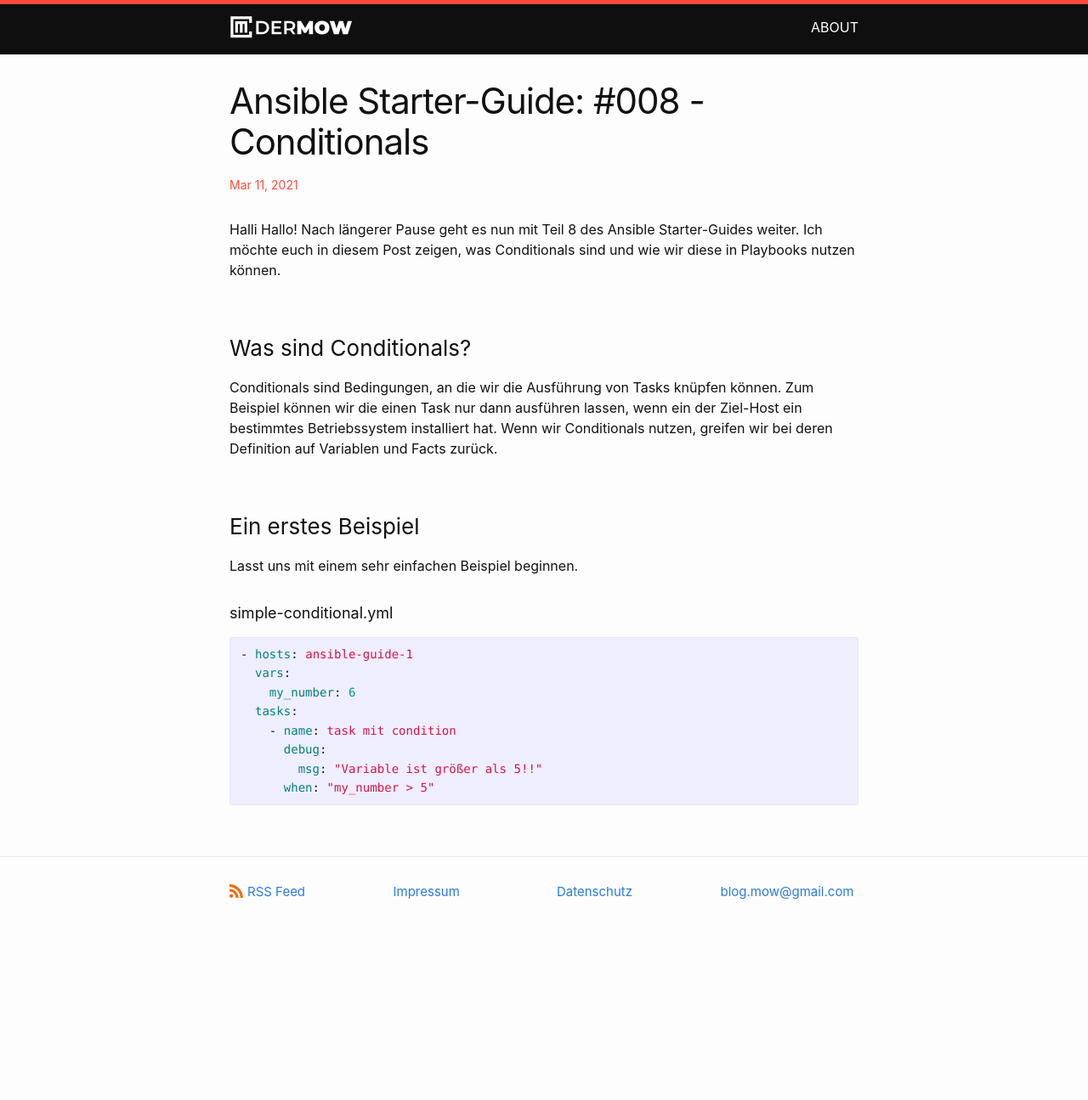
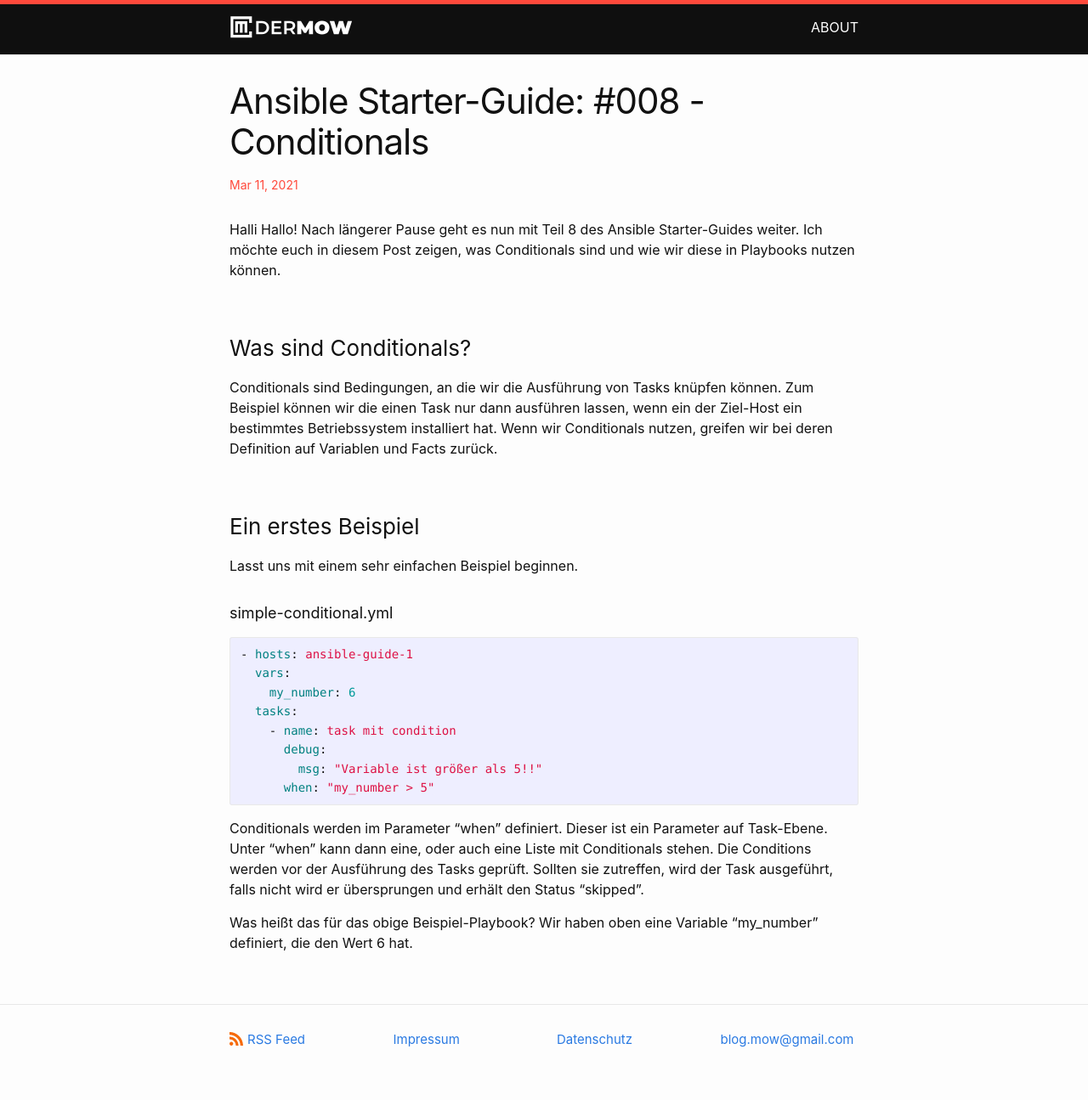
Before and after one commit to dermow/staging, a Jekyll site: the page built from _posts/2021-03-11-ansible-guide-8.markdown, in a window 1280 px wide. Shown: the whole page at 85% size. Built offline with Jekyll 4.4.1, drawn with Linux system fonts in a browser that asks for light colours; comment, search, counter and statistics services are not loaded; before the commit the page ends 1121 px from its top, so only the background shows below that.

Commit message:
Update and rename 2021-03-08-ansible-guide-8.markdown to 2021-03-11-ansible-guide-8.markdown

````diff
--- a/_posts/2021-03-08-ansible-guide-8.markdown
+++ b/_posts/2021-03-11-ansible-guide-8.markdown
@@ -29,3 +29,7 @@ Lasst uns mit einem sehr einfachen Beispiel beginnen.
         msg: "Variable ist größer als 5!!"
       when: "my_number > 5"
 ```
+
+Conditionals werden im Parameter "when" definiert. Dieser ist ein Parameter auf Task-Ebene. Unter "when" kann dann eine, oder auch eine Liste mit Conditionals stehen. Die Conditions werden vor der Ausführung des Tasks geprüft. Sollten sie zutreffen, wird der Task ausgeführt, falls nicht wird er übersprungen und erhält den Status "skipped".
+
+Was heißt das für das obige Beispiel-Playbook? Wir haben oben eine Variable "my_number" definiert, die den Wert 6 hat.
````
